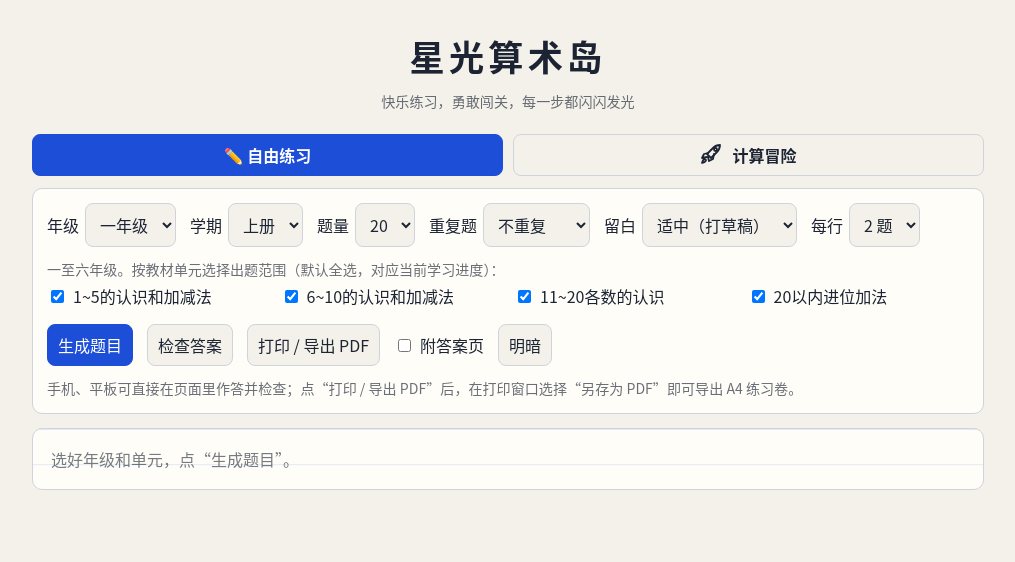
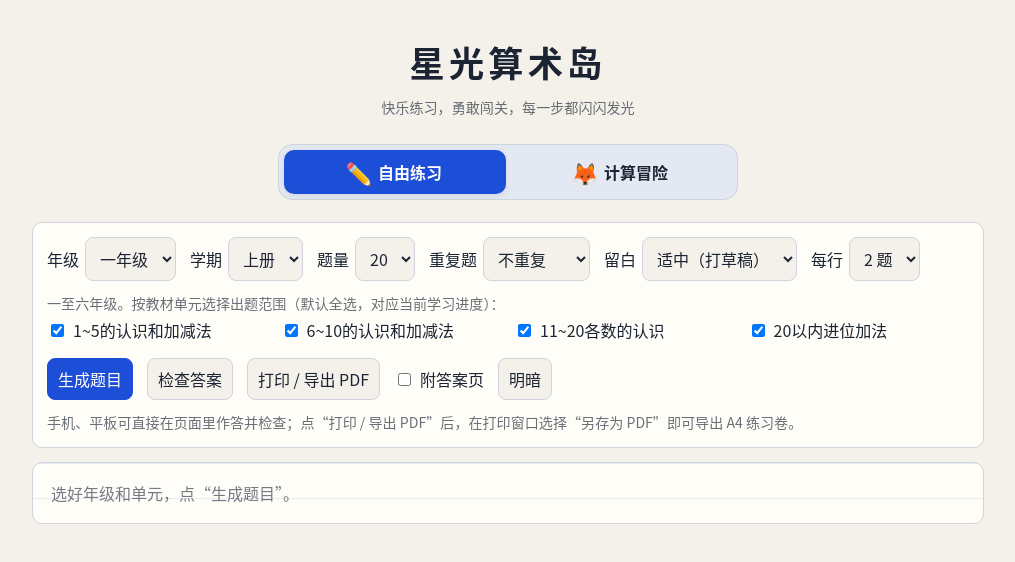
Before and after one commit to roger-wang-2026/calc, a website: page index.html in a window 1280 px wide. Shown: the whole page, without its empty margins (132-1147 px from the left). Drawn offline with Linux system fonts and the light colour scheme.

Commit message:
Use compact fox tabs and fingerprint assets to prevent stale CSS layouts

```diff
--- a/css/style.css
+++ b/css/style.css
@@ -5,7 +5,7 @@ html{scroll-padding-top:env(safe-area-inset-top,0px)}
 *{box-sizing:border-box}
 body{margin:0;background:var(--bg);color:var(--fg);font:16px/1.5 "PingFang SC","Hiragino Sans GB","Microsoft YaHei","Noto Sans CJK SC",sans-serif}
 .wrap{max-width:980px;margin:0 auto;padding:14px}
-.site-header{text-align:center;padding:16px 0 10px}
+.site-header{text-align:center;padding:22px 0 10px}
 h1{font-size:clamp(1.7rem,4vw,2.2rem);letter-spacing:.12em;margin:0;color:var(--fg)}
 .site-header p{margin:8px 0 0;font-size:.88rem;color:var(--fg);opacity:.65}
 .ctl{background:var(--card);border:1px solid var(--bd);border-radius:10px;padding:14px;display:grid;gap:12px}
@@ -64,9 +64,10 @@ body{background:#fff;font-size:12pt}.wrap{padding:0;max-width:none}
 @media(prefers-reduced-motion:reduce){.feedback-emoji,.effects span{animation:none}.effects{display:none}}
 @media print{.feedback,.effects{display:none!important}}
 
-.mode-switch{display:flex;gap:10px;margin:12px 0}
-.mode-switch button{flex:1;font-weight:700;display:flex;align-items:center;justify-content:center;gap:8px}
-.mode-icon{width:24px;height:24px;flex-shrink:0}
+.mode-switch{display:flex;gap:4px;max-width:460px;margin:16px auto 22px;padding:5px;background:var(--grid);border:1px solid var(--bd);border-radius:14px}
+.mode-switch button{flex:1;min-width:0;min-height:44px;height:44px;padding:8px 16px;border:0;border-radius:10px;font-weight:700;display:flex;align-items:center;justify-content:center;gap:8px;background:transparent;white-space:nowrap}
+.mode-switch button.pri{background:var(--ac);color:#fff;box-shadow:0 2px 6px #00000012}
+.mode-icon{display:inline-flex;align-items:center;justify-content:center;width:22px;height:22px;font-size:22px;line-height:1;flex-shrink:0}
 .adventure-mode .practice-option,.adventure-mode #unit-settings,.adventure-mode #go{display:none}
 .adventure{margin-top:18px;padding:26px;border:1px solid var(--bd);border-radius:22px;background:radial-gradient(ellipse at top right,#f8bc4822,transparent 60%),var(--card)}
 .adventure[hidden],.mission[hidden]{display:none}
--- a/index.html
+++ b/index.html
@@ -7,8 +7,8 @@
 <div class="wrap">
 <header class="site-header"><h1>星光算术岛</h1><p>快乐练习，勇敢闯关，每一步都闪闪发光</p></header>
 <div class="mode-switch" role="group" aria-label="选择练习模式">
- <button id="practice-mode" class="pri" aria-pressed="true">✏️ 自由练习</button>
- <button id="adventure-mode" aria-pressed="false"><svg class="mode-icon" viewBox="0 0 24 24" fill="none" stroke="currentColor" stroke-width="1.8" stroke-linecap="round" stroke-linejoin="round" aria-hidden="true" focusable="false"><path d="M13 5c3-3 7-3 7-3s0 4-3 7l-6 6-4-4 6-6Z"/><circle cx="15.5" cy="6.5" r="1.5"/><path d="m8 10-4 1-2 4 5-1m7-3-1 5-4 2-1-4M5 16c-2 0-3 4-3 4s4-1 4-3"/></svg><span>计算冒险</span></button>
+ <button id="practice-mode" class="pri" aria-pressed="true"><span class="mode-icon" aria-hidden="true">✏️</span><span>自由练习</span></button>
+ <button id="adventure-mode" aria-pressed="false"><span class="mode-icon" aria-hidden="true" style="display:inline-flex;align-items:center;justify-content:center;width:22px;height:22px;font-size:22px;line-height:1;flex-shrink:0">🦊</span><span>计算冒险</span></button>
 </div>
 <section class="ctl" aria-label="出题设置">
  <div class="row">
```
Also changed, not shown: scripts/build.js (+12 -0 lines).
